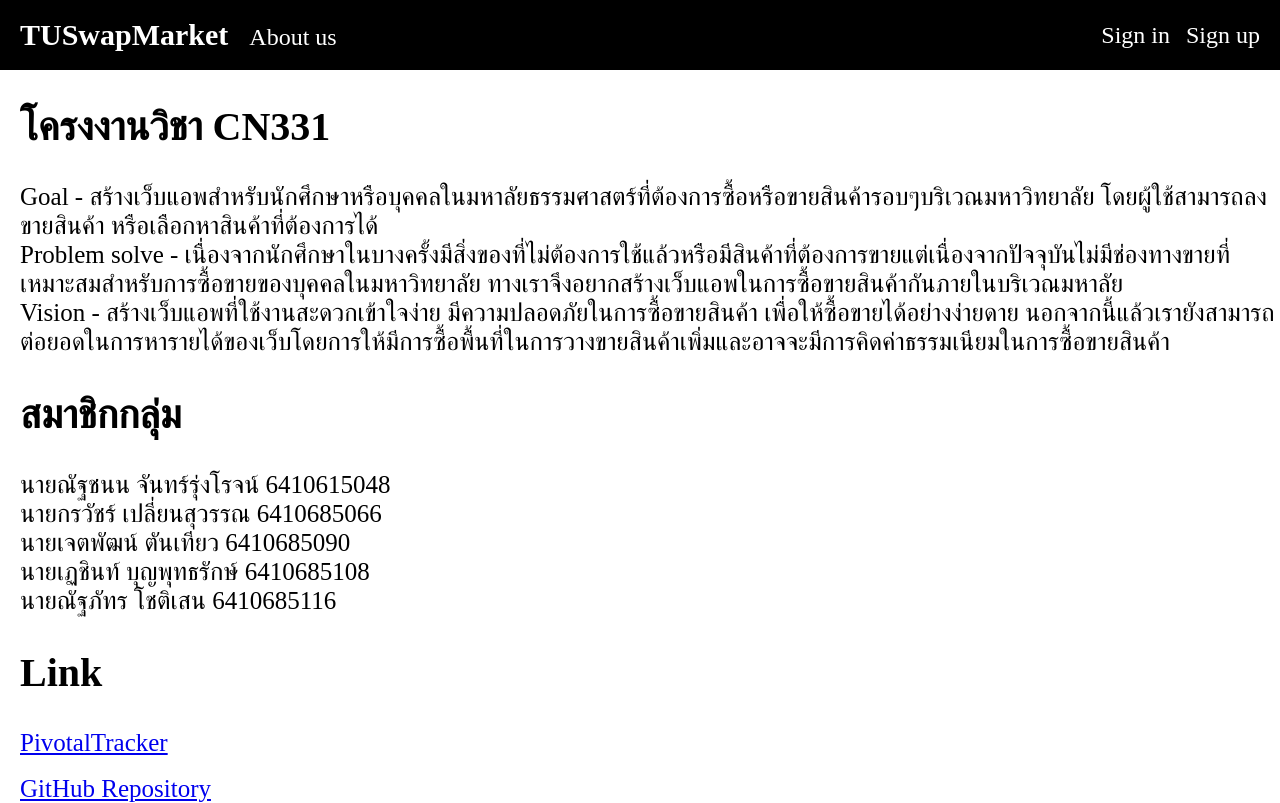
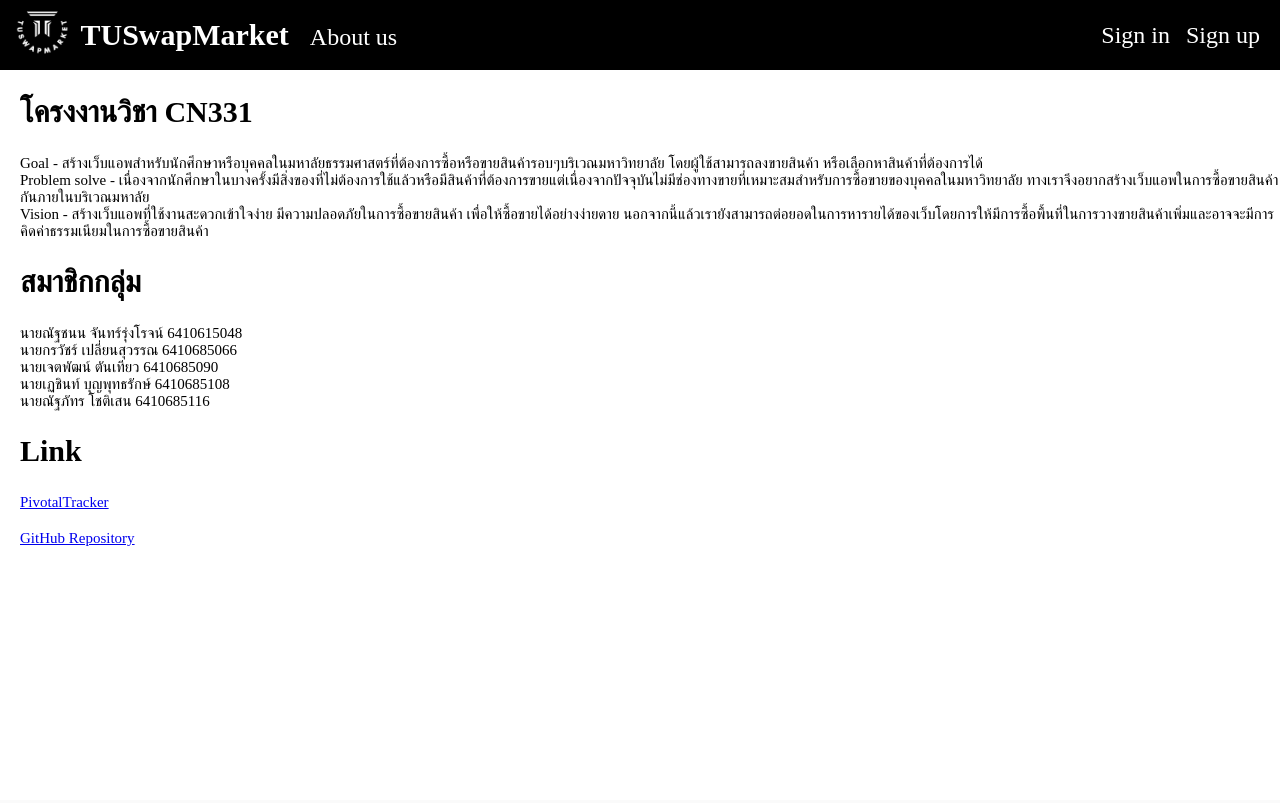
Before and after one commit to 6410685090/TUSwapMarket, a Django app: page /about in a window 1280 px wide. After the commit the page ends 546 px from the top, so only its background shows below. Run offline with Django 4.2, Linux system fonts and the light colour scheme.

Commit message:
modify about,layout

```diff
--- a/swapmarket/static/swapmarket/css/style.css
+++ b/swapmarket/static/swapmarket/css/style.css
@@ -14,7 +14,7 @@ body {
 }
 
 .header-left {
-    margin-left: 20px;
+    margin-left: 10px;
     margin-top: 0;
     margin-bottom: 0;
 }
--- a/swapmarket/templates/swapmarket/about.html
+++ b/swapmarket/templates/swapmarket/about.html
@@ -10,8 +10,8 @@
 <body>
     {% block body %}
     <div style="padding-left: 20px;">
-        <h2 style="font-size: 40px;">โครงงานวิชา CN331</h2>
-        <p style="font-size: 25px;">
+        <h2 style="font-size: 30px;">โครงงานวิชา CN331</h2>
+        <p style="font-size: 15px;">
             Goal - สร้างเว็บแอพสำหรับนักศึกษาหรือบุคคลในมหาลัยธรรมศาสตร์ที่ต้องการซื้อหรือขายสินค้ารอบๆบริเวณมหาวิทยาลัย โดยผู้ใช้สามารถลงขายสินค้า หรือเลือกหาสินค้าที่ต้องการได้
             <br>Problem solve - เนื่องจากนักศึกษาในบางครั้งมีสิ่งของที่ไม่ต้องการใช้แล้วหรือมีสินค้าที่ต้องการขายแต่เนื่องจากปัจจุบันไม่มีช่องทางขายที่เหมาะสมสำหรับการซื้อขายของบุคคลในมหาวิทยาลัย
                 ทางเราจึงอยากสร้างเว็บแอพในการซื้อขายสินค้ากันภายในบริเวณมหาลัย
@@ -20,8 +20,8 @@
         </p>
     </div>
     <div style="padding-left: 20px;">
-        <h2 style="font-size: 40px;">สมาชิกกลุ่ม</h2>
-        <p style="font-size: 25px;">นายณัฐชนน จันทร์รุ่งโรจน์ 6410615048<br>
+        <h2 style="font-size: 30px;">สมาชิกกลุ่ม</h2>
+        <p style="font-size: 15px;">นายณัฐชนน จันทร์รุ่งโรจน์ 6410615048<br>
         นายกรวัชร์ เปลี่ยนสุวรรณ 6410685066<br>
         นายเจตพัฒน์ ตันเทียว 6410685090<br>
         นายเฏชินท์ บุญพุทธรักษ์ 6410685108<br>
@@ -29,11 +29,11 @@
     </div>
 
     <div style="padding-left: 20px;">
-        <h2 style="font-size: 40px;">Link</h2>
+        <h2 style="font-size: 30px;">Link</h2>
         <a href="https://www.pivotaltracker.com/projects/2682519" \
-        style="font-size: 25px;">PivotalTracker</a><br><br>
+        style="font-size: 15px;">PivotalTracker</a><br><br>
         <a href="https://github.com/6410685090/TUSwapMarket"  \
-        style="font-size: 25px;">GitHub Repository</a>
+        style="font-size: 15px;">GitHub Repository</a>
     </div>
     {% endblock %}
 
--- a/swapmarket/templates/swapmarket/layout.html
+++ b/swapmarket/templates/swapmarket/layout.html
@@ -9,6 +9,7 @@
 
 <body>
     <header class="header">
+        <a href="/"><img src="{% static 'swapmarket/pic/logo.png' %}" alt="logo" style="height: 50px; padding-left: 15px;"></a>
         <div class="header-left">
             <a href="/" class="button-headerleft" style="font-size: 30px; font-weight: bold;">TUSwapMarket</a>
             <a href="/about" class="button-headerleft" style="padding-left: 15px;">About us</a>
```
Also changed, not shown: swapmarket/static/swapmarket/pic/logo.png (added), swapmarket/static/swapmarket/pic/logo2.png (added).
